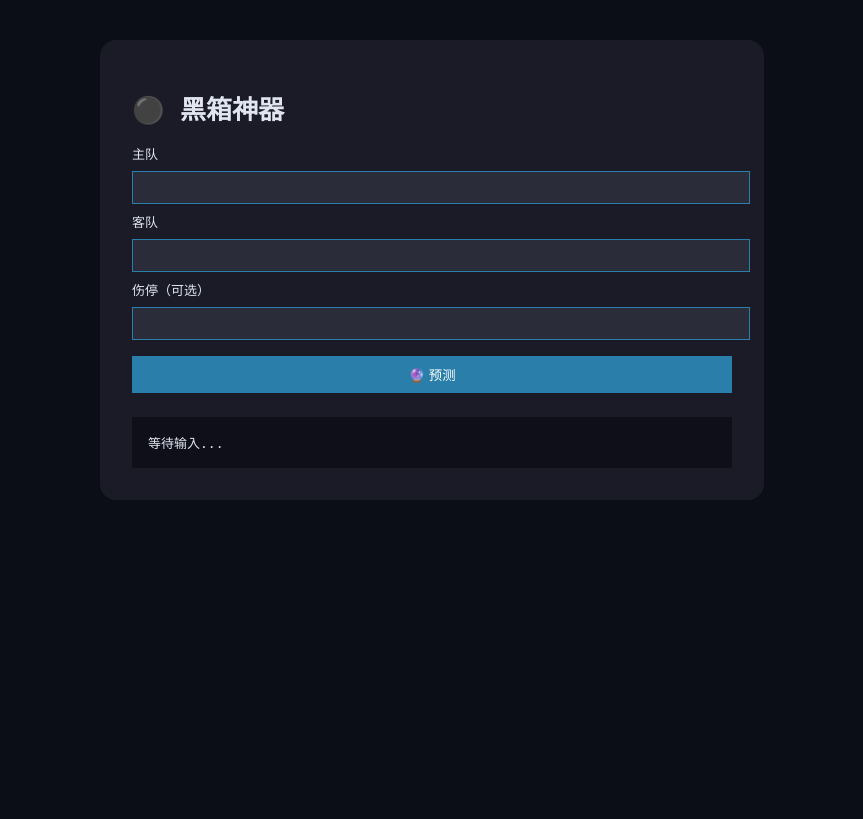
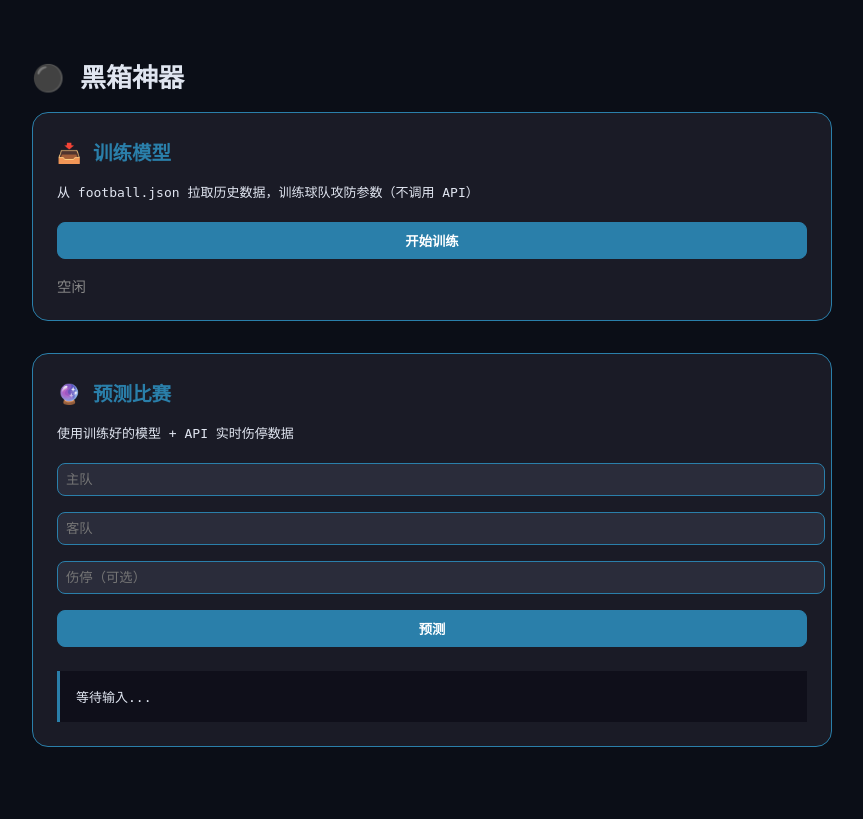
Before and after one commit to mage9905/blackbox, a Flask app: page / in a window 1280 px wide. Shown: the whole page, without its empty margins (208-1071 px from the left). Before the commit the page ends 500 px from the top, so only its background shows below. Run offline with Flask 3, Linux system fonts and the light colour scheme.

Commit message:
Enhance UI and functionality of index.html

```diff
--- a/templates/index.html
+++ b/templates/index.html
@@ -5,39 +5,109 @@
     <title>黑箱神器</title>
     <style>
         body { background: #0b0e17; color: #e0e5f0; font-family: monospace; padding: 2rem; }
-        .container { max-width: 600px; margin: auto; background: #1a1b26; padding: 2rem; border-radius: 16px; }
-        input, button { width: 100%; margin: 0.5rem 0; padding: 0.5rem; background: #2a2c3a; border: 1px solid #2a7faa; color: white; }
-        button { background: #2a7faa; cursor: pointer; }
-        .result { white-space: pre-wrap; background: #0f0f1a; padding: 1rem; margin-top: 1rem; }
+        .container { max-width: 800px; margin: auto; }
+        .panel { background: #1a1b26; padding: 1.5rem; border-radius: 16px; margin-bottom: 2rem; border: 1px solid #2a7faa; }
+        h2 { margin-top: 0; color: #2a7faa; }
+        input, button { width: 100%; padding: 0.5rem; margin: 0.5rem 0; background: #2a2c3a; border: 1px solid #2a7faa; color: white; border-radius: 8px; }
+        button { background: #2a7faa; cursor: pointer; font-weight: bold; }
+        button:disabled { background: #4a5a66; cursor: not-allowed; }
+        .result { background: #0f0f1a; padding: 1rem; border-left: 3px solid #2a7faa; white-space: pre-wrap; margin-top: 1rem; }
+        .progress-bar { width: 100%; background: #2a2c3a; border-radius: 10px; overflow: hidden; margin: 0.5rem 0; }
+        .progress-fill { width: 0%; background: #2a7faa; height: 20px; transition: width 0.3s; }
+        .status { font-size: 0.9rem; margin-top: 0.5rem; }
+        .status-idle { color: #888; }
+        .status-running { color: #ffaa44; }
+        .status-success { color: #44ff44; }
+        .status-failed { color: #ff4444; }
     </style>
 </head>
 <body>
 <div class="container">
     <h1>⚫ 黑箱神器</h1>
-    <form id="form">
-        <label>主队</label><input id="home" required>
-        <label>客队</label><input id="away" required>
-        <label>伤停（可选）</label><input id="injuries">
-        <button type="submit">🔮 预测</button>
-    </form>
-    <div id="result" class="result">等待输入...</div>
+
+    <!-- 训练面板 -->
+    <div class="panel">
+        <h2>📥 训练模型</h2>
+        <p>从 football.json 拉取历史数据，训练球队攻防参数（不调用 API）</p>
+        <button id="trainBtn" onclick="startTraining()">开始训练</button>
+        <div class="progress-bar" id="progressBar" style="display:none;"><div class="progress-fill" id="progressFill"></div></div>
+        <div id="trainStatus" class="status status-idle">空闲</div>
+        <div id="trainMessage" style="font-size:0.8rem; color:#aaa;"></div>
+    </div>
+
+    <!-- 预测面板 -->
+    <div class="panel">
+        <h2>🔮 预测比赛</h2>
+        <p>使用训练好的模型 + API 实时伤停数据</p>
+        <form id="predictForm">
+            <input type="text" id="home" placeholder="主队" required>
+            <input type="text" id="away" placeholder="客队" required>
+            <input type="text" id="injuries" placeholder="伤停（可选）">
+            <button type="submit">预测</button>
+        </form>
+        <div id="predictResult" class="result">等待输入...</div>
+    </div>
 </div>
+
 <script>
-    document.getElementById('form').onsubmit = async (e) => {
+    let pollInterval = null;
+
+    async function startTraining() {
+        const btn = document.getElementById('trainBtn');
+        btn.disabled = true;
+        document.getElementById('trainStatus').innerHTML = '启动中...';
+        document.getElementById('progressBar').style.display = 'block';
+
+        await fetch('/train', { method: 'POST' });
+
+        if (pollInterval) clearInterval(pollInterval);
+        pollInterval = setInterval(pollTrainingStatus, 1000);
+    }
+
+    async function pollTrainingStatus() {
+        const res = await fetch('/training_status');
+        const data = await res.json();
+
+        document.getElementById('trainStatus').innerHTML = data.status;
+        document.getElementById('trainMessage').innerHTML = data.message;
+        document.getElementById('progressFill').style.width = data.progress + '%';
+
+        if (data.status !== 'running') {
+            clearInterval(pollInterval);
+            document.getElementById('trainBtn').disabled = false;
+            if (data.status === 'success') {
+                document.getElementById('trainStatus').className = 'status status-success';
+            } else if (data.status === 'failed') {
+                document.getElementById('trainStatus').className = 'status status-failed';
+            }
+        } else {
+            document.getElementById('trainStatus').className = 'status status-running';
+        }
+    }
+
+    document.getElementById('predictForm').onsubmit = async (e) => {
         e.preventDefault();
         const data = {
             home: document.getElementById('home').value,
             away: document.getElementById('away').value,
             injuries: document.getElementById('injuries').value
         };
+
+        document.getElementById('predictResult').innerHTML = '⏳ 预测中...';
+
         const res = await fetch('/predict', {
             method: 'POST',
             headers: {'Content-Type': 'application/json'},
             body: JSON.stringify(data)
         });
         const json = await res.json();
-        document.getElementById('result').innerHTML = JSON.stringify(json, null, 2);
+        document.getElementById('predictResult').innerHTML = JSON.stringify(json, null, 2);
     };
+
+    // 加载初始状态
+    fetch('/health').then(r => r.json()).then(data => {
+        console.log('模型状态:', data.teams + '支球队');
+    });
 </script>
 </body>
 </html>
```
